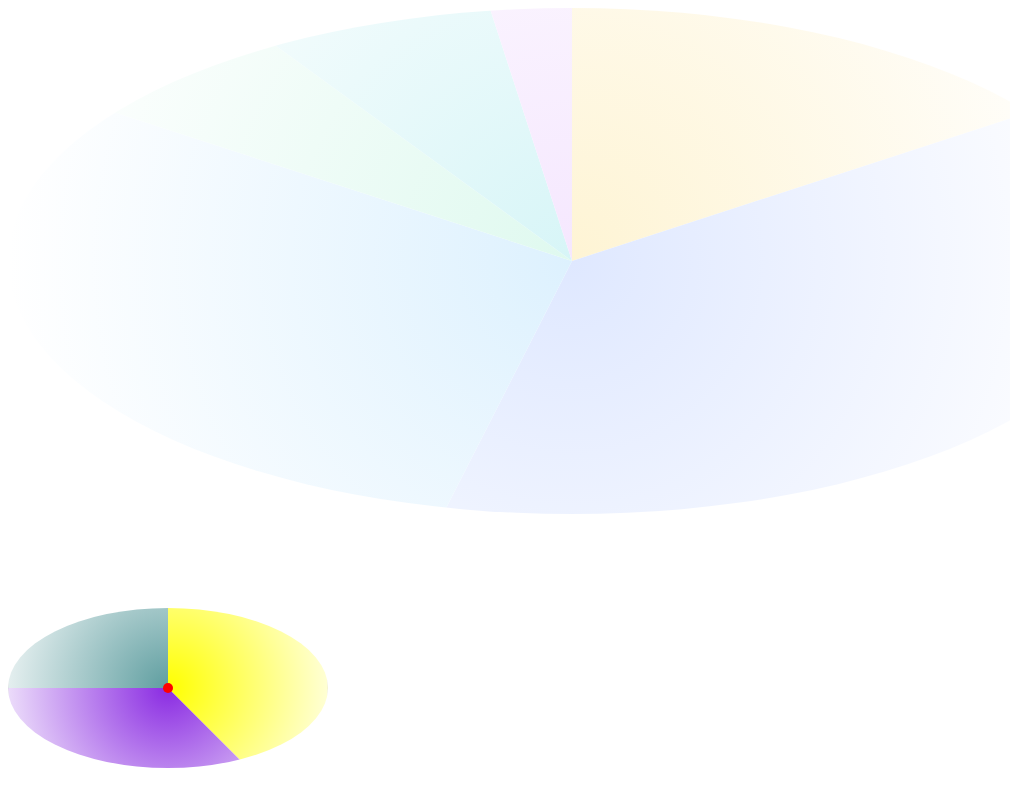
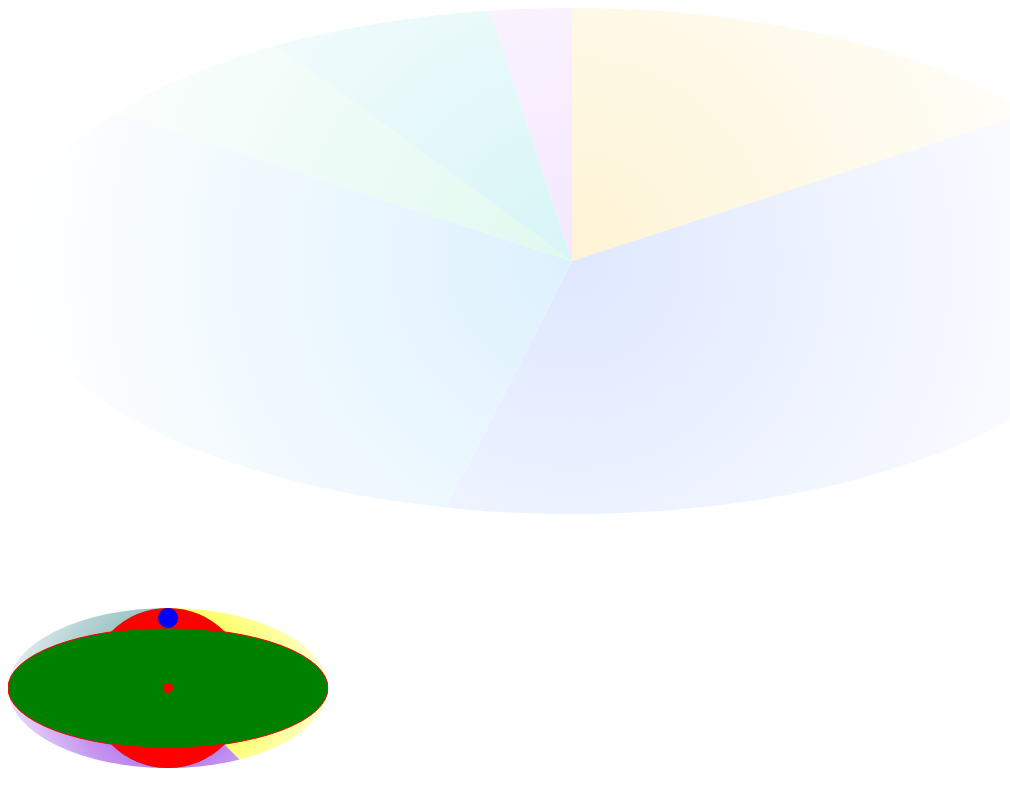
Before and after one commit to fuchunhui/ellipse, a website built with Vite: page index.html in a window 1280 px wide. Shown: the whole page, without its empty margins (0-1010 px from the left). Built offline with nearby package versions, Linux system fonts and the light colour scheme.

Commit message:
feat: finish ellipse

```diff
--- a/index.html
+++ b/index.html
@@ -59,7 +59,12 @@
           <circle cx="160" cy="160" r="160" stroke="black" stroke-width="0.1" fill="url(#rg-yellow)" clip-path="url(#cut-yellow)" />
           <circle cx="160" cy="160" r="160" stroke="black" stroke-width="0.1" fill="url(#rg-blueviolet)" clip-path="url(#cut-blueviolet)" />
         </g>
+        <g transform="translate(0, -80)">
+          <circle cx="160" cy="160" r="80" stroke="black" stroke-width="0.1" fill="red" />
+          <ellipse cx="160" cy="160" rx="160" ry="60" stroke="red" stroke-width="1" fill="green" />
+        </g>
         <circle cx="160" cy="80" r="5" fill="red" stroke-width="0.5" />
+        <circle cx="160" cy="10" r="10" stroke="black" stroke-width="0.1" fill="blue" />
       </svg>
     </div>
     <script type="module" src="./src/main.ts"></script>
--- a/src/main.ts
+++ b/src/main.ts
@@ -40,7 +40,7 @@ const ellipse = createEllipse({
   fullColor: ''
 });
 
-const svg = createScatter({
+const scatter = createScatter({ // 暂定分离实现思路，不再推进，原理同。
   level: 1,
   ...size,
   data: [
@@ -73,3 +73,4 @@ const svg = createScatter({
 
 const app = document.getElementById('app') as Element;
 app.appendChild(ellipse);
+// app.appendChild(scatter);
--- a/src/scatter.ts
+++ b/src/scatter.ts
@@ -3,7 +3,7 @@ import {Scatter} from './types/index';
 const SVGNS = 'http://www.w3.org/2000/svg';
 
 const createScatter = (options: Scatter) => {
-  const {rx, ry, data, prefix, level} = options;
+  const {rx, ry, data, level} = options;
   const element = _svgBlock(rx, ry);
   return element;
 };
@@ -20,6 +20,12 @@ const _svgBlock = (rx: number, ry: number) => {
 
 const _level = () => {
   // 多层级椭圆
+  const ele = document.createElementNS(SVGNS, 'g');
+  // colorList.forEach(item => {
+  //   ele.appendChild(_circle(item, rx))
+  // });
+
+  return ele;
 };
 
 const _cellCircle = () => {
```
Also changed, not shown: README.md.
